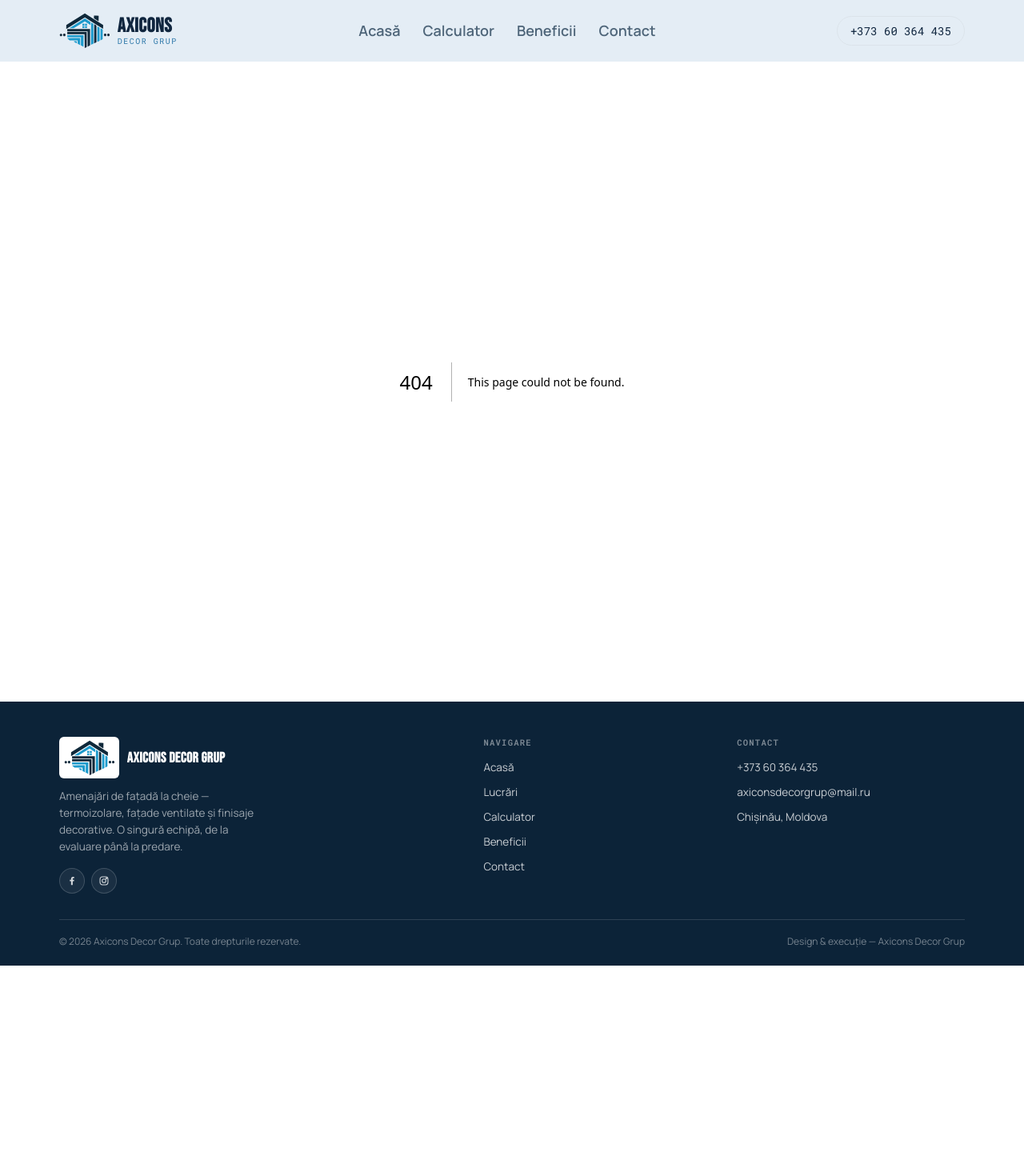
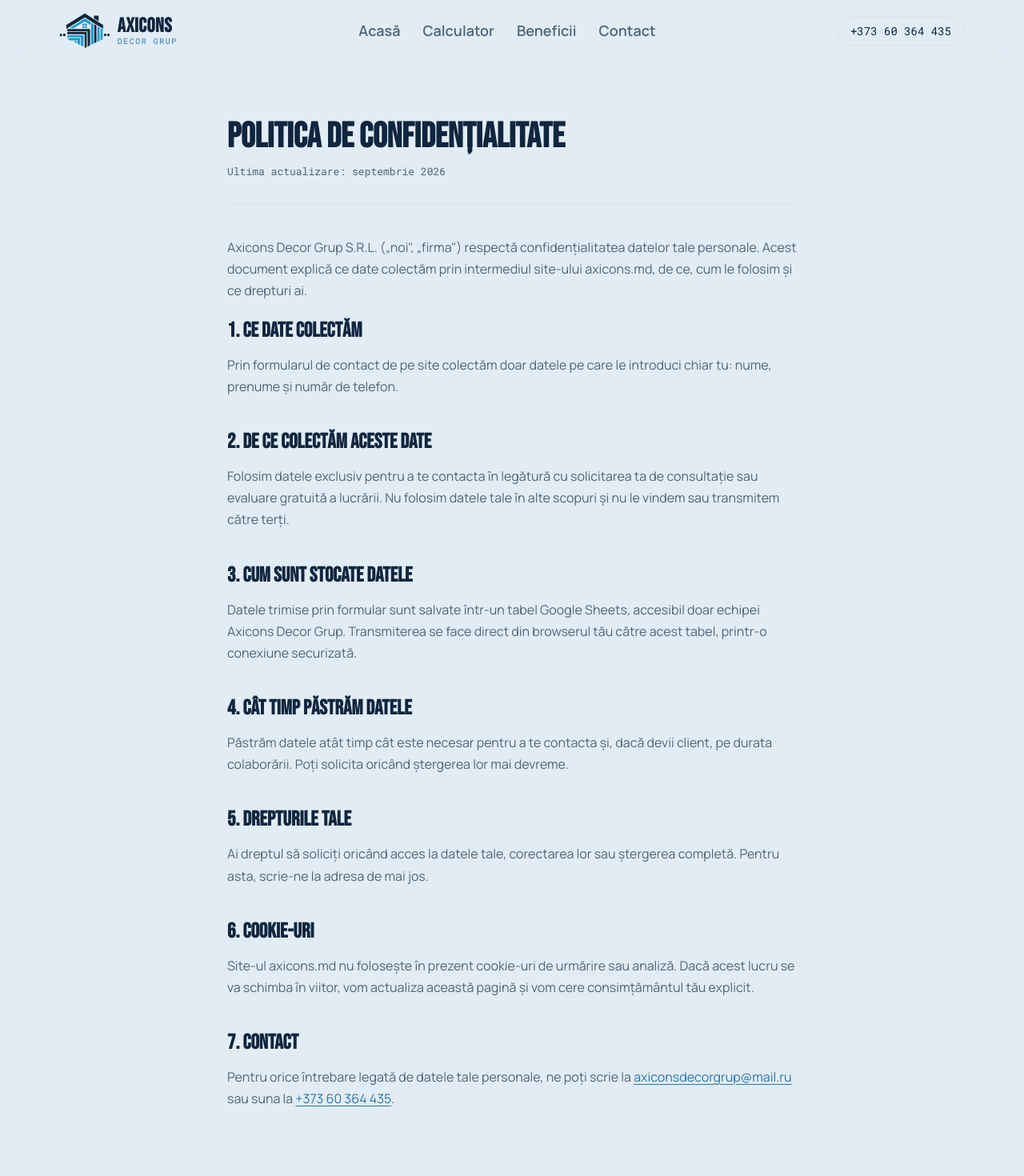
Before and after one commit to tonualex25-create/Axicons-Decor-Group, a Next.js app: page /confidentialitate in a window 1280 px wide. Before the commit this address had no page. Shown: the top 1470 px of the page at 80% size. Before the commit the page ends 1207 px from the top, so only its background shows below. Built offline with nearby package versions, Linux system fonts and the light colour scheme.

Commit message:
Politica de condidentialitate schimbata

```diff
--- /dev/null
+++ b/app/confidentialitate/page.css
@@ -0,0 +1,72 @@
+.legal {
+  padding: 72px 0 96px;
+}
+
+.legal-inner {
+  max-width: 760px;
+}
+
+.legal-header {
+  margin-bottom: 40px;
+  padding-bottom: 32px;
+  border-bottom: 1px solid var(--color-border);
+}
+
+.legal-header h1 {
+  font-family: var(--font-display);
+  font-size: 44px;
+  text-transform: uppercase;
+  line-height: 1;
+  color: var(--color-ink);
+  margin: 0 0 12px;
+}
+
+.legal-updated {
+  font-family: var(--font-mono);
+  font-size: 13px;
+  color: var(--color-ink-soft);
+  margin: 0;
+}
+
+.legal-body p {
+  font-size: 16px;
+  line-height: 1.7;
+  color: var(--color-ink-soft);
+  margin: 0 0 20px;
+}
+
+.legal-body h2 {
+  font-family: var(--font-display);
+  font-size: 26px;
+  text-transform: uppercase;
+  color: var(--color-ink);
+  margin: 40px 0 14px;
+}
+
+.legal-body h2:first-of-type {
+  margin-top: 8px;
+}
+
+.legal-body a {
+  color: var(--color-accent);
+  text-decoration: underline;
+  text-underline-offset: 3px;
+}
+
+.legal-body a:hover {
+  color: var(--color-accent-deep);
+}
+
+@media (max-width: 640px) {
+  .legal {
+    padding: 48px 0 64px;
+  }
+
+  .legal-header h1 {
+    font-size: 32px;
+  }
+
+  .legal-body h2 {
+    font-size: 22px;
+  }
+}
--- /dev/null
+++ b/app/confidentialitate/page.js
@@ -0,0 +1,77 @@
+import "./page.css";
+
+export const metadata = {
+  title: "Politica de confidențialitate",
+  description:
+    "Cum colectează, folosește și protejează Axicons Decor Grup S.R.L. datele tale personale.",
+};
+
+export default function ConfidentialitatePage() {
+  return (
+    <main>
+      <section className="legal">
+        <div className="wrap legal-inner">
+          <div className="legal-header">
+            <h1>Politica de confidențialitate</h1>
+            <p className="legal-updated">Ultima actualizare: septembrie 2026</p>
+          </div>
+
+          <div className="legal-body">
+            <p>
+              Axicons Decor Grup S.R.L. („noi", „firma") respectă confidențialitatea
+              datelor tale personale. Acest document explică ce date colectăm prin
+              intermediul site-ului axicons.md, de ce, cum le folosim și ce drepturi ai.
+            </p>
+
+            <h2>1. Ce date colectăm</h2>
+            <p>
+              Prin formularul de contact de pe site colectăm doar datele pe care
+              le introduci chiar tu: nume, prenume și număr de telefon.
+            </p>
+
+            <h2>2. De ce colectăm aceste date</h2>
+            <p>
+              Folosim datele exclusiv pentru a te contacta în legătură cu solicitarea
+              ta de consultație sau evaluare gratuită a lucrării. Nu folosim datele
+              tale în alte scopuri și nu le vindem sau transmitem către terți.
+            </p>
+
+            <h2>3. Cum sunt stocate datele</h2>
+            <p>
+              Datele trimise prin formular sunt salvate într-un tabel Google Sheets,
+              accesibil doar echipei Axicons Decor Grup. Transmiterea se face direct
+              din browserul tău către acest tabel, printr-o conexiune securizată.
+            </p>
+
+            <h2>4. Cât timp păstrăm datele</h2>
+            <p>
+              Păstrăm datele atât timp cât este necesar pentru a te contacta și,
+              dacă devii client, pe durata colaborării. Poți solicita oricând
+              ștergerea lor mai devreme.
+            </p>
+
+            <h2>5. Drepturile tale</h2>
+            <p>
+              Ai dreptul să soliciți oricând acces la datele tale, corectarea lor
+              sau ștergerea completă. Pentru asta, scrie-ne la adresa de mai jos.
+            </p>
+
+            <h2>6. Cookie-uri</h2>
+            <p>
+              Site-ul axicons.md nu folosește în prezent cookie-uri de urmărire
+              sau analiză. Dacă acest lucru se va schimba în viitor, vom actualiza
+              această pagină și vom cere consimțământul tău explicit.
+            </p>
+
+            <h2>7. Contact</h2>
+            <p>
+              Pentru orice întrebare legată de datele tale personale, ne poți scrie
+              la <a href="mailto:axiconsdecorgrup@mail.ru">axiconsdecorgrup@mail.ru</a> sau
+              suna la <a href="tel:+37360364435">+373 60 364 435</a>.
+            </p>
+          </div>
+        </div>
+      </section>
+    </main>
+  );
+}
--- a/components/Footer.js
+++ b/components/Footer.js
@@ -55,9 +55,9 @@ export default function Footer() {
         </div>
 
         <div className="footer-bottom">
-          <span>© {year} Axicons Decor Grup. Toate drepturile rezervate.</span>
-          <span>Design &amp; execuție — Axicons Decor Grup</span>
-        </div>
+  <span>© {year} Axicons Decor Grup. Toate drepturile rezervate.</span>
+  <a href="/confidentialitate">Politica de confidențialitate</a>
+</div>
       </div>
     </footer>
   );
--- a/components/components/Footer.css
+++ b/components/components/Footer.css
@@ -101,6 +101,15 @@
   font-size: 12px;
   color: rgba(255, 255, 255, 0.44);
 }
+.footer-bottom a {
+  color: rgba(255, 255, 255, 0.7);
+  text-decoration: underline;
+  text-underline-offset: 2px;
+}
+
+.footer-bottom a:hover {
+  color: var(--color-accent);
+}
 
 .footer-brand .brand-mark {
   background: #fff;
```
Also changed, not shown: components/Contact.js (+14 -3 lines).
